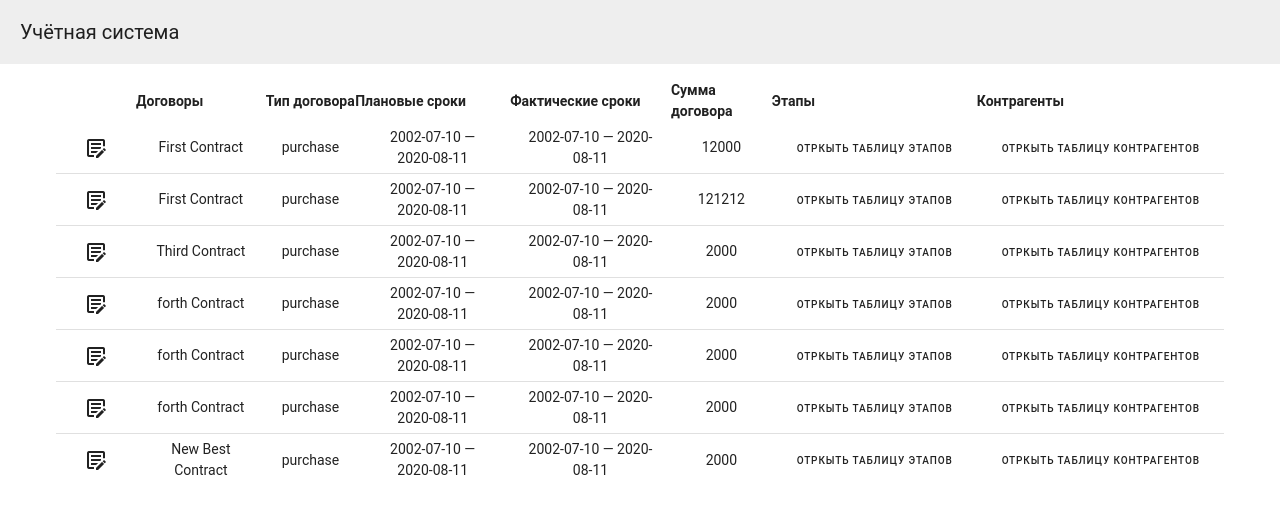
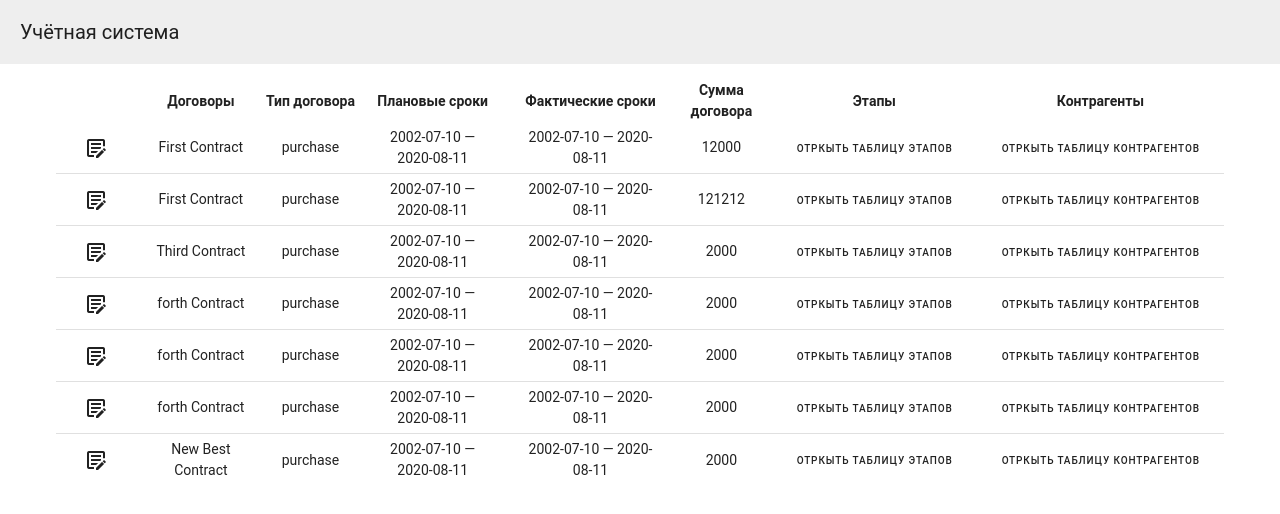
Before and after one commit to tropswhy/frontClServApp, a Vue app: page /contracts in a window 1280 px wide. Shown: the top 514 px of the page. Built offline with nearby package versions, Linux system fonts and the light colour scheme.

Commit message:
удалил лишние комментарии

```diff
--- a/src/components/pages/ContractPage.vue
+++ b/src/components/pages/ContractPage.vue
@@ -4,14 +4,14 @@
 	<v-container class="text-center">
 		<v-table>
 			<thead>
-				<th class="text-left"></th>
-				<th class="text-left">Договоры</th>
-				<th class="text-left">Тип договора</th>
-				<th class="text-left">Плановые сроки</th>
-				<th class="text-left">Фактические сроки</th>
-				<th class="text-left">Сумма договора</th>
-				<th class="text-left">Этапы</th>
-				<th class="text-left">Контрагенты</th>
+				<th class="ml-5"></th>
+				<th class="text-center">Договоры</th>
+				<th class="text-center">Тип договора</th>
+				<th class="text-center">Плановые сроки</th>
+				<th class="text-center">Фактические сроки</th>
+				<th class="text-center">Сумма договора</th>
+				<th class="text-center">Этапы</th>
+				<th class="text-center">Контрагенты</th>
 			</thead>
 			<tbody>
 				<tr
@@ -88,24 +88,7 @@
 	import { useContractStore } from '../../stores/ContractStore.ts'
 	const contractStore = useContractStore()
 	const contractFromStore = contractStore.contracts
-	const openDialog = ref<boolean>(false)
 	const itemsPerPage = ref<number>(5)
-	const HEADERS = [
-		{
-			title: 'Договоры',
-			align: 'start',
-			sortable: false,
-			key: 'name',
-		},
-		{ title: 'Тип договора', key: 'type', align: 'end' },
-		{ title: 'Плановые сроки начала', key: 'planStartDate', align: 'end' },
-		{ title: 'Плановые сроки окончания', key: 'planEndDate', align: 'end' },
-		{ title: 'Фактически сроки начала', key: 'actualStartDate', align: 'end' },
-		{ title: 'Фактически сроки окончания', key: 'actualEndDate', align: 'end' },
-		{ title: 'Сумма договора', key: 'monetaryValue', align: 'end' },
-		{ title: 'Этапы', key: 'stages', align: 'end' },
-		{ title: 'Контрагенты', key: 'subContracts', align: 'end' },
-	]
 	interface Contract {
 		readonly id: number
 		name: string
@@ -146,22 +129,4 @@
 	}
 
 	const contracts: Contract[] = [...contractFromStore]
-
-	/* 	const contractr = [] */
-	//contractFromStore.forEach()
-	/* const contracts = [
-			{
-				contractName: contractFromStore[1].name,
-				contractType: contractFromStore[1].type,
-				plannedDate:
-					contractFromStore[1].planStartDate +
-					' — ' +
-					contractFromStore[1].planEndDate,
-				factedDate:
-					contractFromStore[1].actualStartDate +
-					' — ' +
-					contractFromStore[1].actualEndDate,
-				contractSum: contractFromStore[1].monetaryValue,
-			},
-		] */
 </script>
```
